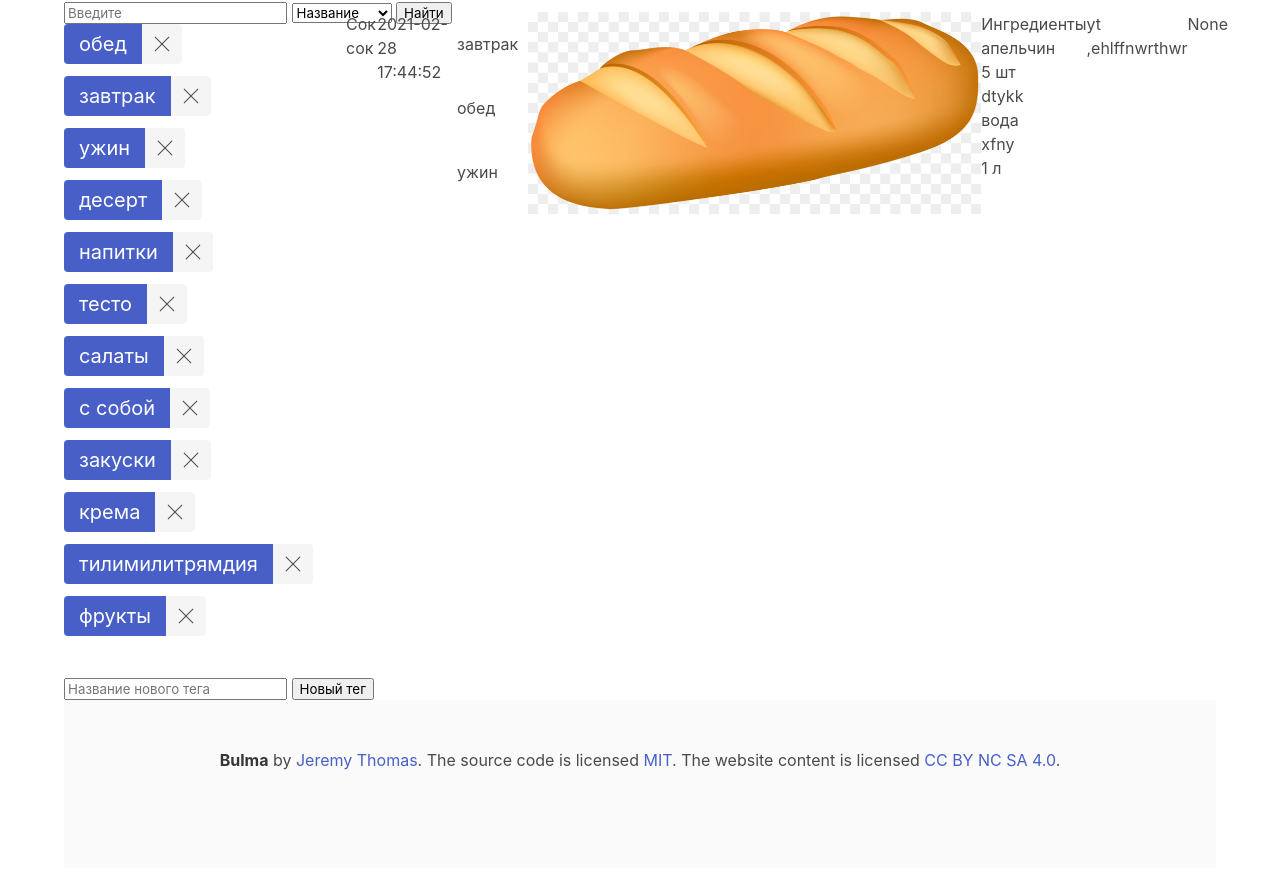
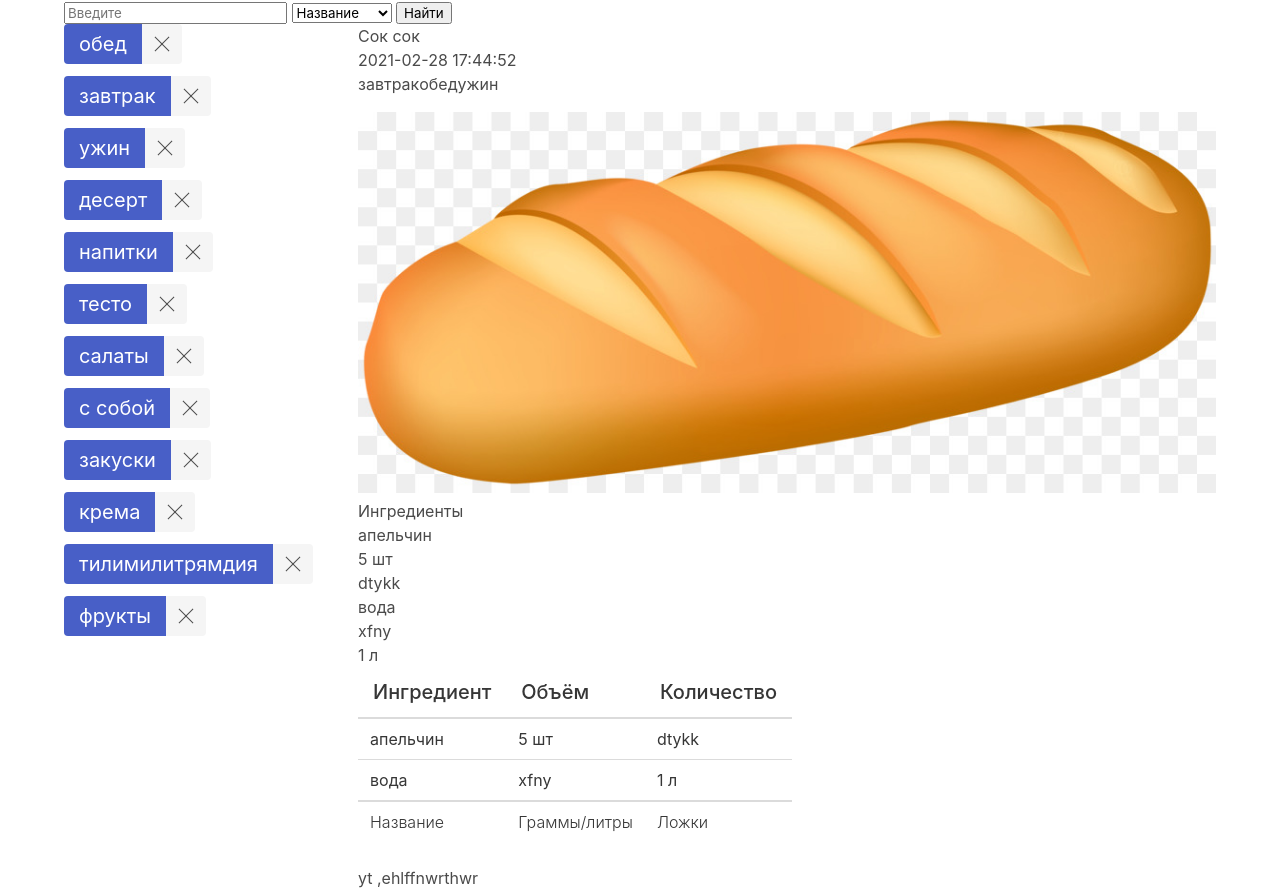
Before and after one commit to Smyslo-studio/mama_bsd_flask, a Flask app: a page that uses templates/base.html in a window 1280 px wide. Shown: the part 52-944 px from the top of the page. Before the commit the page ends 822 px from the top, so only its background shows below. Run offline with Flask 2, Linux system fonts and the light colour scheme.

Commit message:
Before ingredients table

```diff
--- a/templates/base.html
+++ b/templates/base.html
@@ -47,11 +47,11 @@
                     </div>
                 </div>
                 <div class="column is-three-quarters">
-                    <div class="columns">
+
                         {% block content %}
 
                         {% endblock %}
-                    </div>
+
                 </div>
             </div>
 
--- a/templates/index.html
+++ b/templates/index.html
@@ -1,6 +1,7 @@
 {% extends 'base.html' %}
 
 {% block content %}
+  <div class="columns">
     <div class="column is-one-third">
       {% for recipe in recipes[0] %}
         <div class="card">
@@ -138,6 +139,6 @@
                   </nav>
               {% endif %}
           </div>
-
+  </div>
 
 {% endblock %}
--- a/templates/recipe.html
+++ b/templates/recipe.html
@@ -24,6 +24,33 @@
         {% endfor %}
     </div>
 
+    <table class="table">
+        <thead>
+          <tr>
+            <th class="is-size-5 has-text-weight-medium">Ингредиент</th>
+            <th class="is-size-5 has-text-weight-medium">Объём</th>
+            <th class="is-size-5 has-text-weight-medium">Количество</th>
+          </tr>
+        </thead>
+        <tfoot>
+            <tr>
+              <th class="has-text-weight-light is-size-6">Название</th>
+              <th class="has-text-weight-light is-size-6">Граммы/литры</th>
+              <th class="has-text-weight-light is-size-6">Ложки</th>
+            </tr>
+          </tfoot>
+        <tbody>
+            {% for key in ingredients %}
+            <tr>
+                <td>{{ key['ingredient'] }}</td>
+                <td>{{ key['quantity'] }}</td>
+                <td>{{ key['quantity_spoon'] }}</td>
+            </tr>
+
+            {% endfor %}
+        </tbody>
+    </table>
+
     <div class="recipe">
         {{ recipe['recipe'] }}
     </div>
```
Also changed, not shown: db/database.db. Lines whose indentation alone changed are shown as unchanged.
